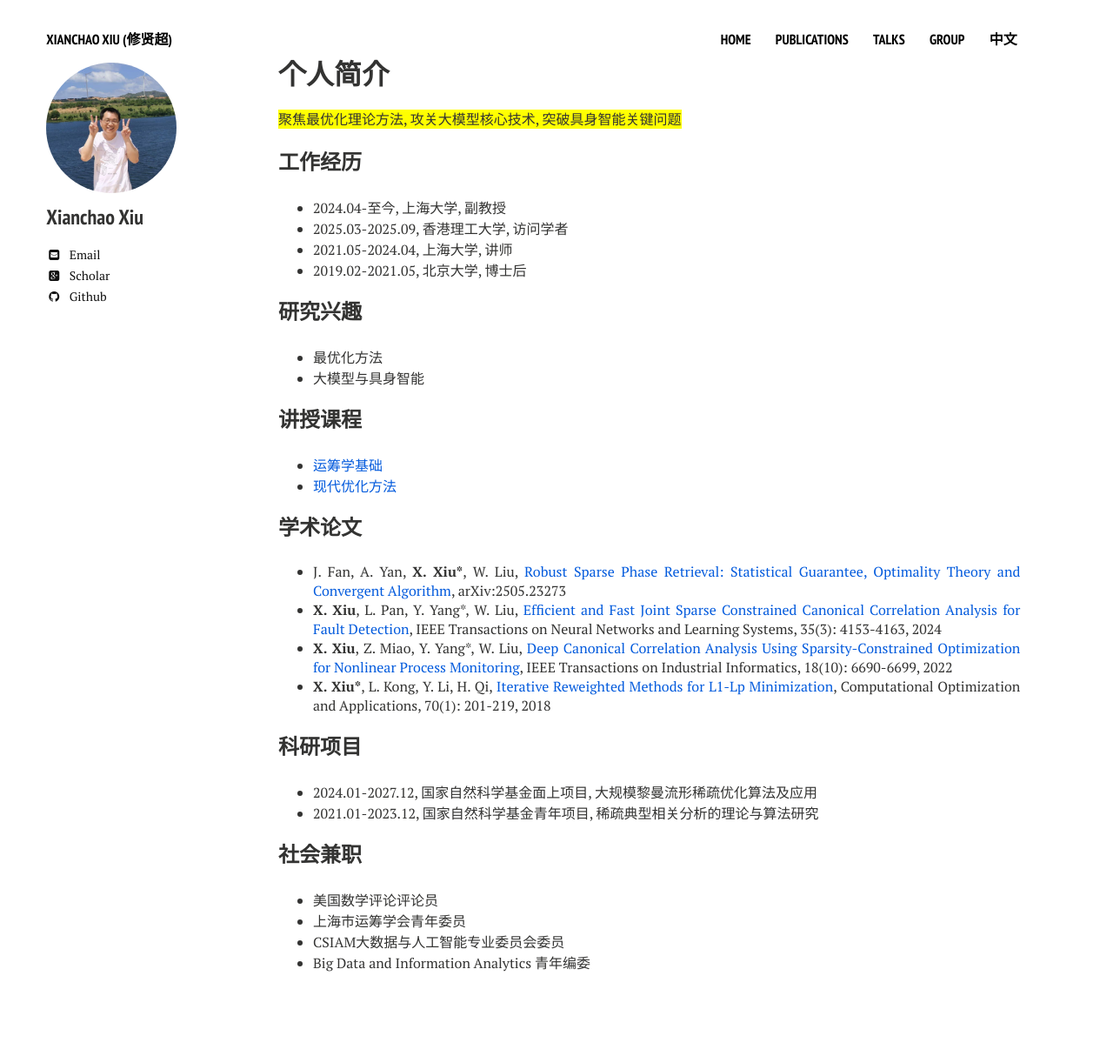
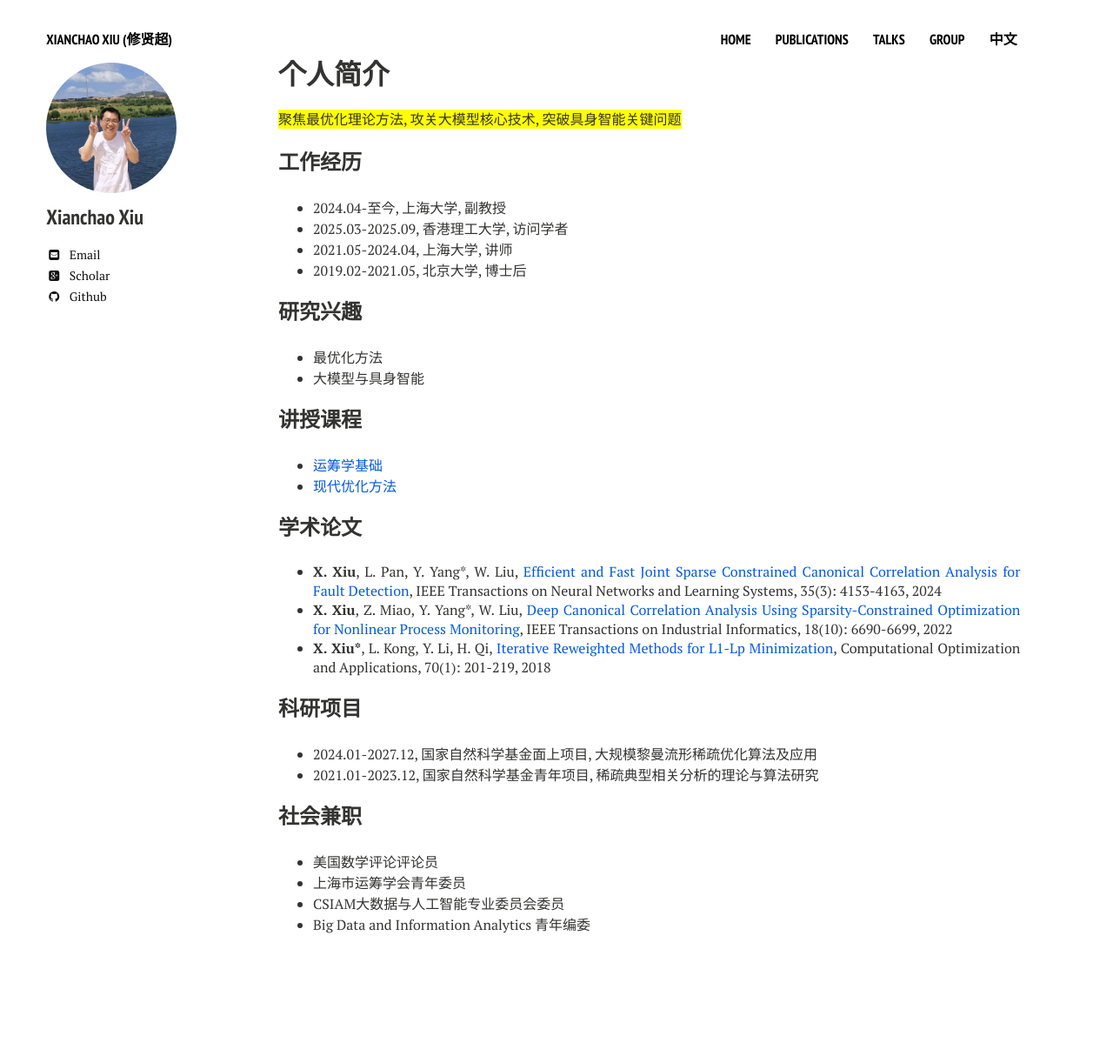
Before and after one commit to xianchaoxiu/xianchaoxiu.github.io, a Jekyll site: the page built from chinese/index.md, in a window 1280 px wide. Shown: the whole page at 87% size. Built offline with Jekyll 4.4.1, drawn with Linux system fonts in a browser that asks for light colours; nearby versions of some CDN libraries; after the commit the page ends 1170 px from its top, so only the background shows below that.

Commit message:
Update index.md

```diff
--- a/chinese/index.md
+++ b/chinese/index.md
@@ -29,7 +29,6 @@ share: false
 
 
 ### 学术论文
-* J. Fan, A. Yan, <b>X. Xiu*</b>, W. Liu, <a href="https://arxiv.org/abs/2505.23273" class="textlink" target="_blank">Robust Sparse Phase Retrieval: Statistical Guarantee, Optimality Theory and Convergent Algorithm</a>, arXiv:2505.23273
 * <b>X. Xiu</b>, L. Pan, Y. Yang*, W. Liu, <a href="https://ieeexplore.ieee.org/document/9887978" class="textlink" target="_blank">Efficient and Fast Joint Sparse Constrained Canonical Correlation Analysis for Fault Detection</a>, IEEE Transactions on Neural Networks and Learning Systems, 35(3): 4153-4163, 2024
 * <b>X. Xiu</b>, Z. Miao, Y. Yang*, W. Liu, <a href="https://ieeexplore.ieee.org/document/9583864" class="textlink" target="_blank">Deep Canonical Correlation Analysis Using Sparsity-Constrained Optimization for Nonlinear Process Monitoring</a>, IEEE Transactions on Industrial Informatics, 18(10): 6690-6699, 2022
 * <b>X. Xiu*</b>, L. Kong, Y. Li, H. Qi, <a href="https://link.springer.com/article/10.1007/s10589-017-9977-7" class="textlink" target="_blank">Iterative Reweighted Methods for L1-Lp Minimization</a>, Computational Optimization and Applications, 70(1): 201-219, 2018
```
